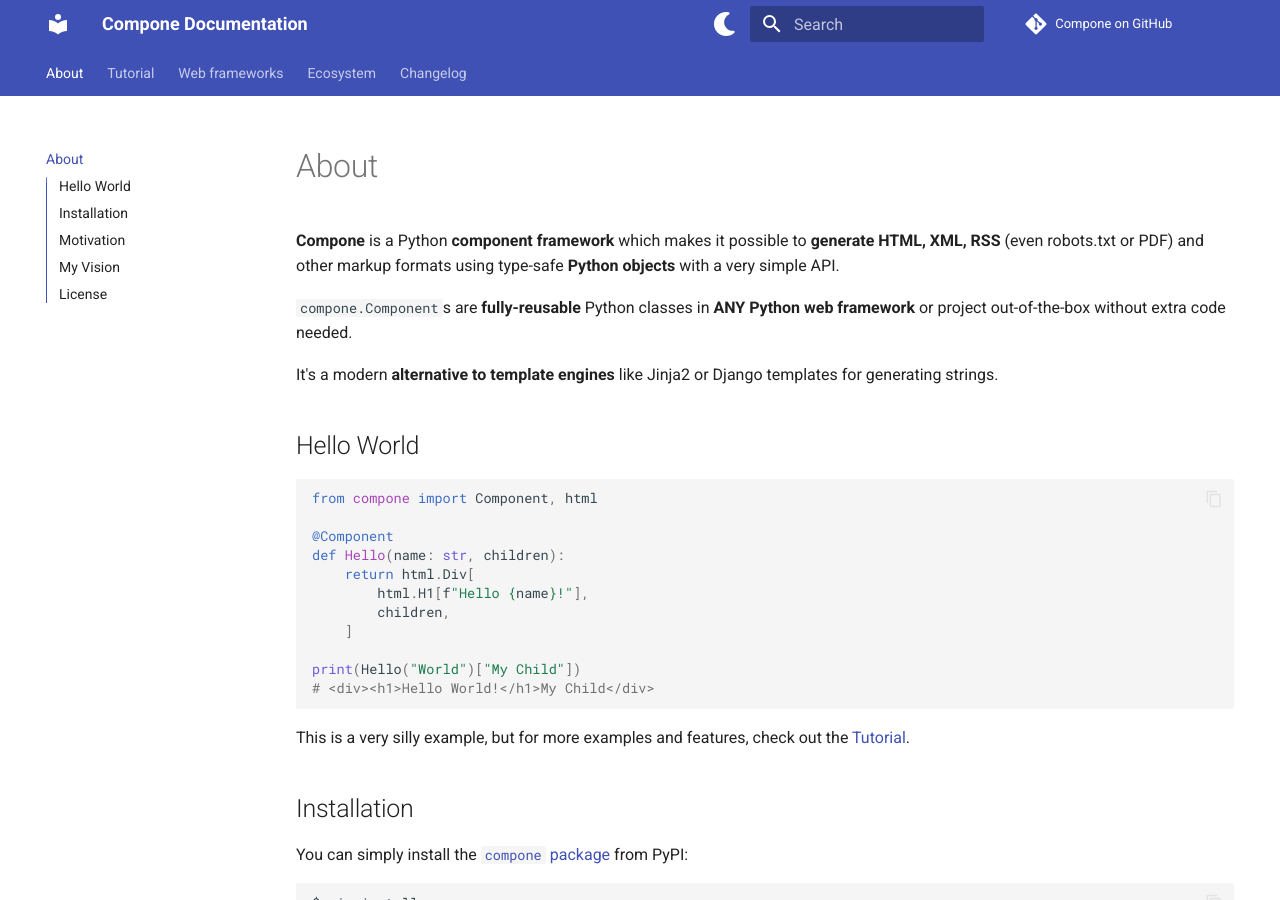
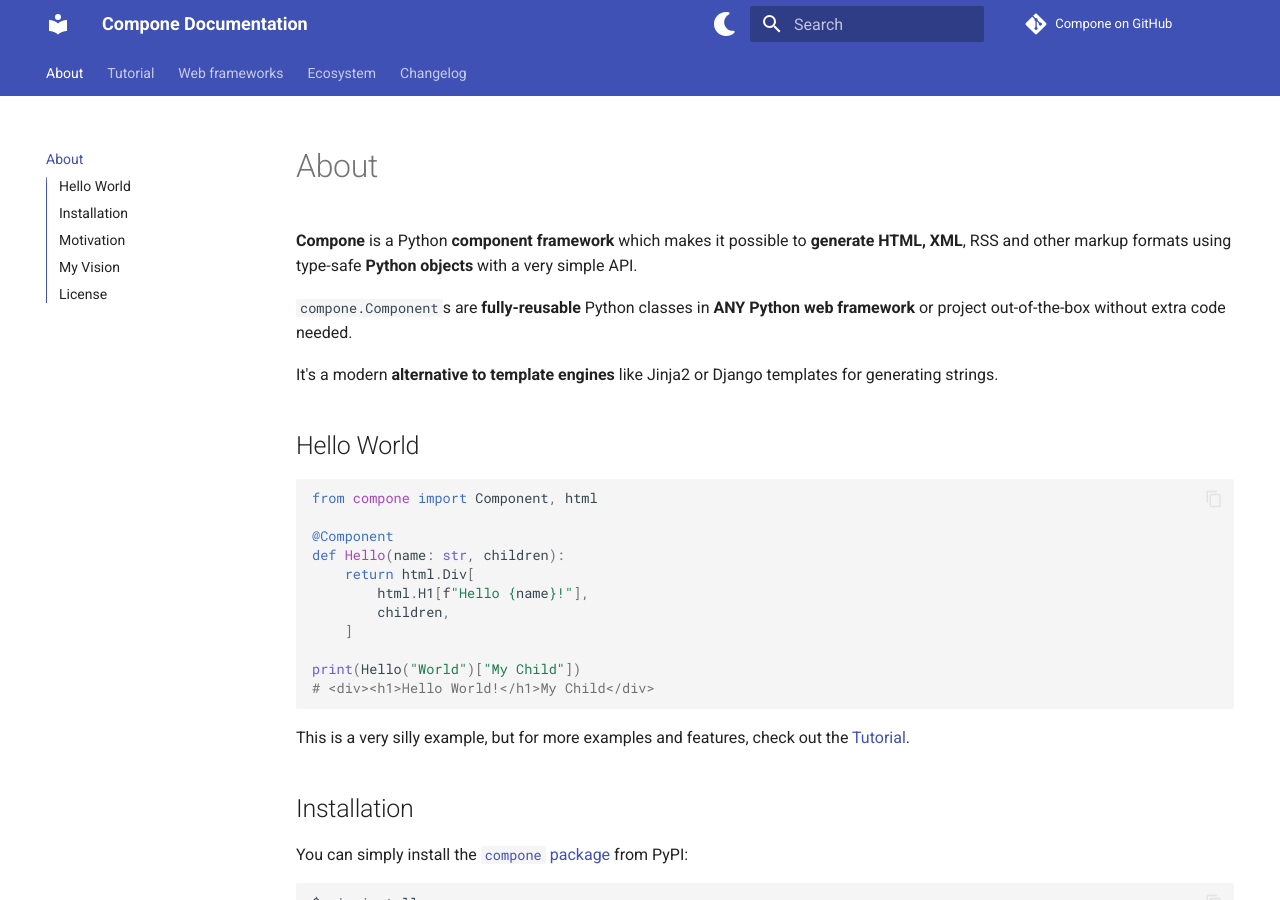
Before and after one commit to kissgyorgy/compone, an MkDocs documentation site: the page built from docs/content/index.md, in a window 1280 px wide and 900 px high. Built offline with MkDocs 1.6.1 and Material for MkDocs 9.7.7, drawn with Linux system fonts in a browser that asks for light colours; emoji names are drawn with the system emoji font; comment, search, counter and statistics services are not loaded.

Commit message:
docs: Remove PDF as example
I don't want people to think I don't have a clear goal.
PDF is just a possibility, robots.txt is just a silly
example of the API possibilities.

```diff
--- a/docs/content/index.md
+++ b/docs/content/index.md
@@ -1,8 +1,8 @@
 # About
 
-**Compone** is a Python **component framework** which makes it
-possible to **generate HTML, XML, RSS** (even robots.txt or PDF) and other
-markup formats using type-safe **Python objects** with a very simple API.
+**Compone** is a Python **component framework** which makes it possible to
+**generate HTML, XML**, RSS and other markup formats using type-safe
+**Python objects** with a very simple API.
 
 `compone.Component`s are **fully-reusable** Python classes in **ANY Python web
 framework** or project out-of-the-box without extra code needed.
```
Also changed, not shown: README.md.
